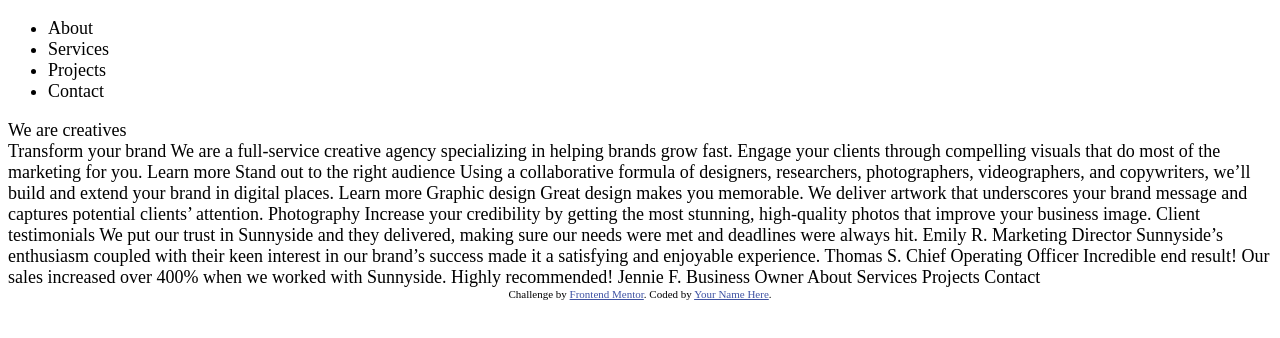
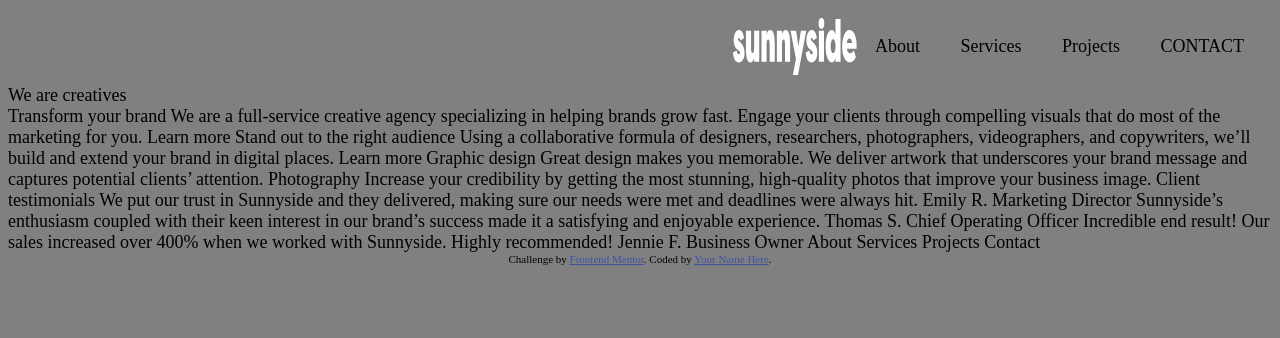
Before and after one commit to mathdothings/frontend-mentor, a plain HTML site: page sunnyside-agency-landing-page-main/index.html in a window 1280 px wide. Drawn offline with Linux system fonts and the light colour scheme.

Commit message:
todo: top-menu

```diff
--- a/sunnyside-agency-landing-page-main/index.html
+++ b/sunnyside-agency-landing-page-main/index.html
@@ -19,11 +19,12 @@
   <article>
     <header>
       <section id="menu">
+        <img src="images/logo.svg" alt="">
         <ul>
           <li>About</li>
           <li>Services</li>
           <li>Projects</li>
-          <li>Contact</li>
+          <li>CONTACT</li>
         </ul>
       </section>
       <section id="top">
--- a/sunnyside-agency-landing-page-main/style.css
+++ b/sunnyside-agency-landing-page-main/style.css
@@ -17,4 +17,25 @@
 body {
   font-size: 18px;
   box-sizing: border-box;
+  background: gray;
 }
+
+#menu {
+  display: flex;
+  justify-content: end;
+  padding: 10px;
+}
+
+#menu img {
+  display: block;
+}
+
+#menu li {
+  display: inline;
+  list-style: none;
+  padding: 0 1em;
+}
+
+#menu ul {
+  padding-left: 0;
+}
```
